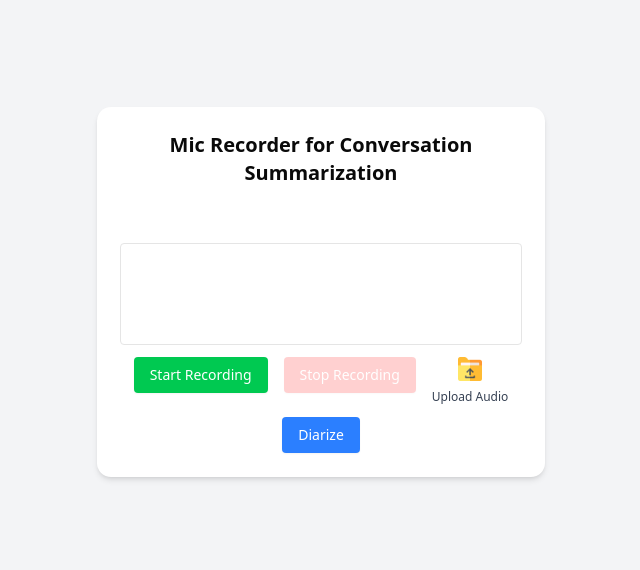
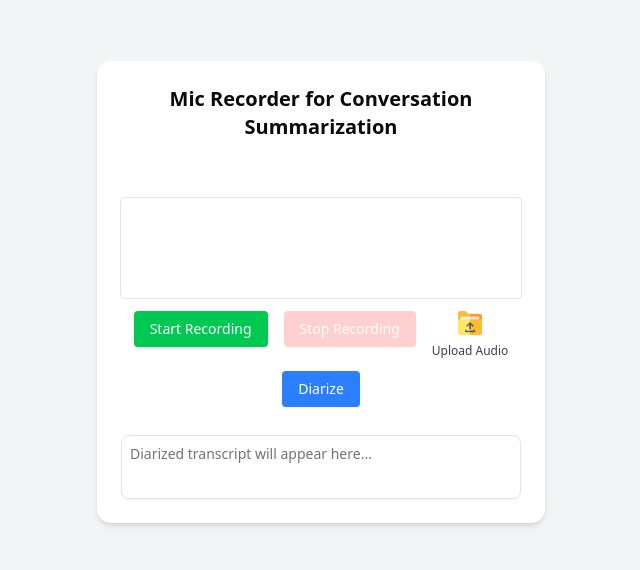
Before and after one commit to maxklema/MIE_Diarization, a React (Vite) app in the folder diarization-ui/: page / in a window 1280 px wide. Shown: the part 140-710 px from the top of the page, without its empty margins (319-959 px from the left). Built offline with nearby package versions, Linux system fonts and the light colour scheme; no server answers.

Commit message:
This commit displays the diarized data in the UI in the box window.

```diff
--- a/diarization-ui/src/components/ui/MicRecorder.jsx
+++ b/diarization-ui/src/components/ui/MicRecorder.jsx
@@ -1,6 +1,7 @@
 import { useState, useRef, useEffect } from "react";
 import { Button } from "./button";
 import StatusBanner from "./StatusBanner";
+import { Textarea } from "./textarea";
 
 const MicRecorderComponent = () => {
   const [isRecording, setIsRecording] = useState(false);
@@ -8,6 +9,7 @@
   const [isPlaying, setIsPlaying] = useState(false);
   const [isLoading, setIsLoading] = useState(false);
   const [isComplete, setIsComplete] = useState(false);
+  const [transcript, setTranscript] = useState("");
   const mediaRecorderRef = useRef(null);
   const audioChunksRef = useRef([]);
   const canvasRef = useRef(null);
@@ -172,6 +174,7 @@
                 const transcriptRes = await fetch(`http://127.0.0.1:5000/api/transcript/${data.filename}`);
                 const transcriptText = await transcriptRes.text();
                 console.log("Transcript:", transcriptText);
+                setTranscript(transcriptText);
               }
 
               setIsLoading(false);
@@ -188,6 +191,12 @@
           Diarize
         </Button>
       </div>
+      <Textarea
+          className="mt-4 w-full max-w-full resize-none border rounded-md p-2"
+          placeholder="Diarized transcript will appear here..."
+          readOnly
+          value={transcript}
+        />
       {audioURL && (
         <audio
           controls
--- /dev/null
+++ b/diarization-ui/src/components/ui/textarea.jsx
@@ -0,0 +1,20 @@
+import * as React from "react"
+
+import { cn } from "@/lib/utils"
+
+function Textarea({
+  className,
+  ...props
+}) {
+  return (
+    <textarea
+      data-slot="textarea"
+      className={cn(
+        "border-input placeholder:text-muted-foreground focus-visible:border-ring focus-visible:ring-ring/50 aria-invalid:ring-destructive/20 dark:aria-invalid:ring-destructive/40 aria-invalid:border-destructive dark:bg-input/30 flex field-sizing-content min-h-16 w-full rounded-md border bg-transparent px-3 py-2 text-base shadow-xs transition-[color,box-shadow] outline-none focus-visible:ring-[3px] disabled:cursor-not-allowed disabled:opacity-50 md:text-sm",
+        className
+      )}
+      {...props} />
+  );
+}
+
+export { Textarea }
```
